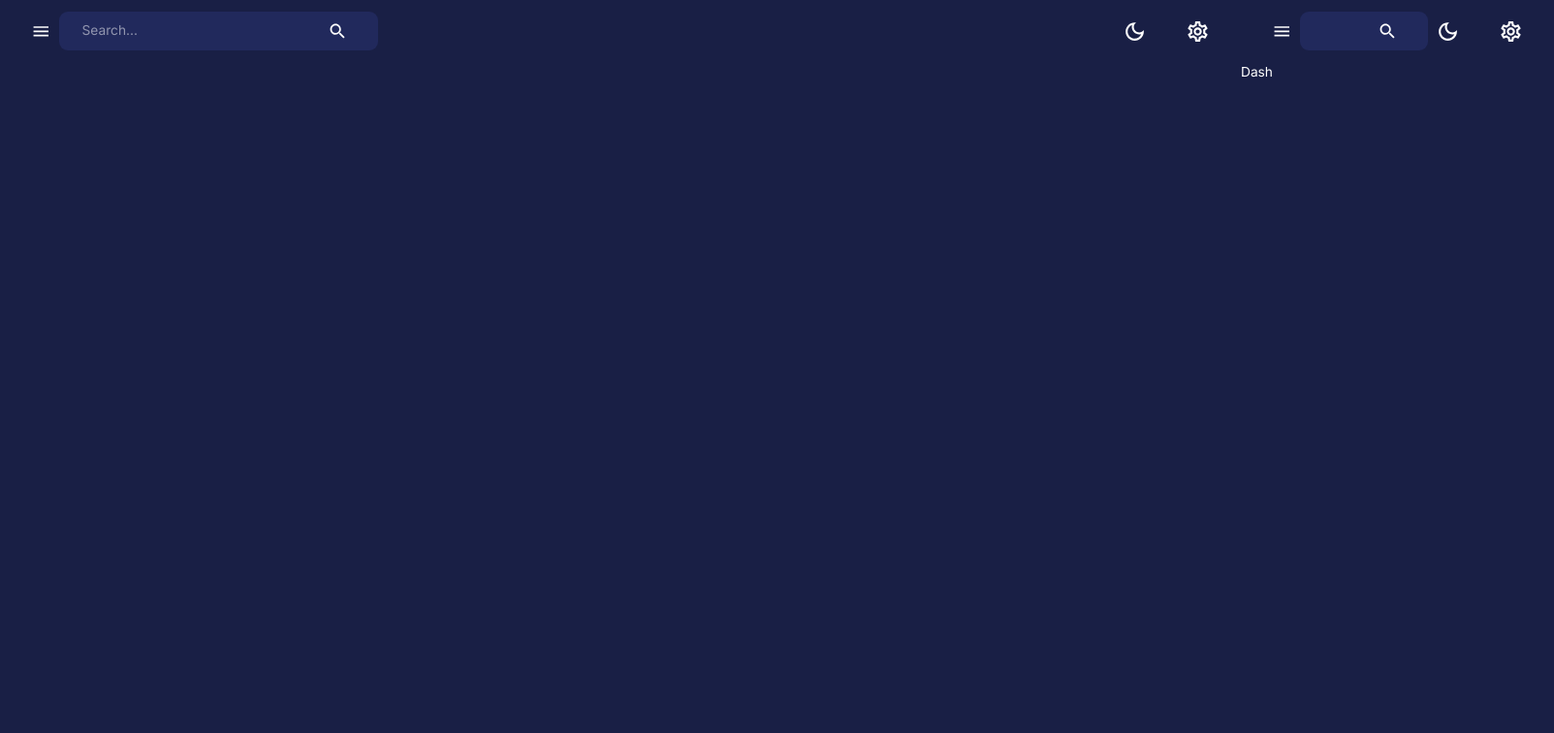
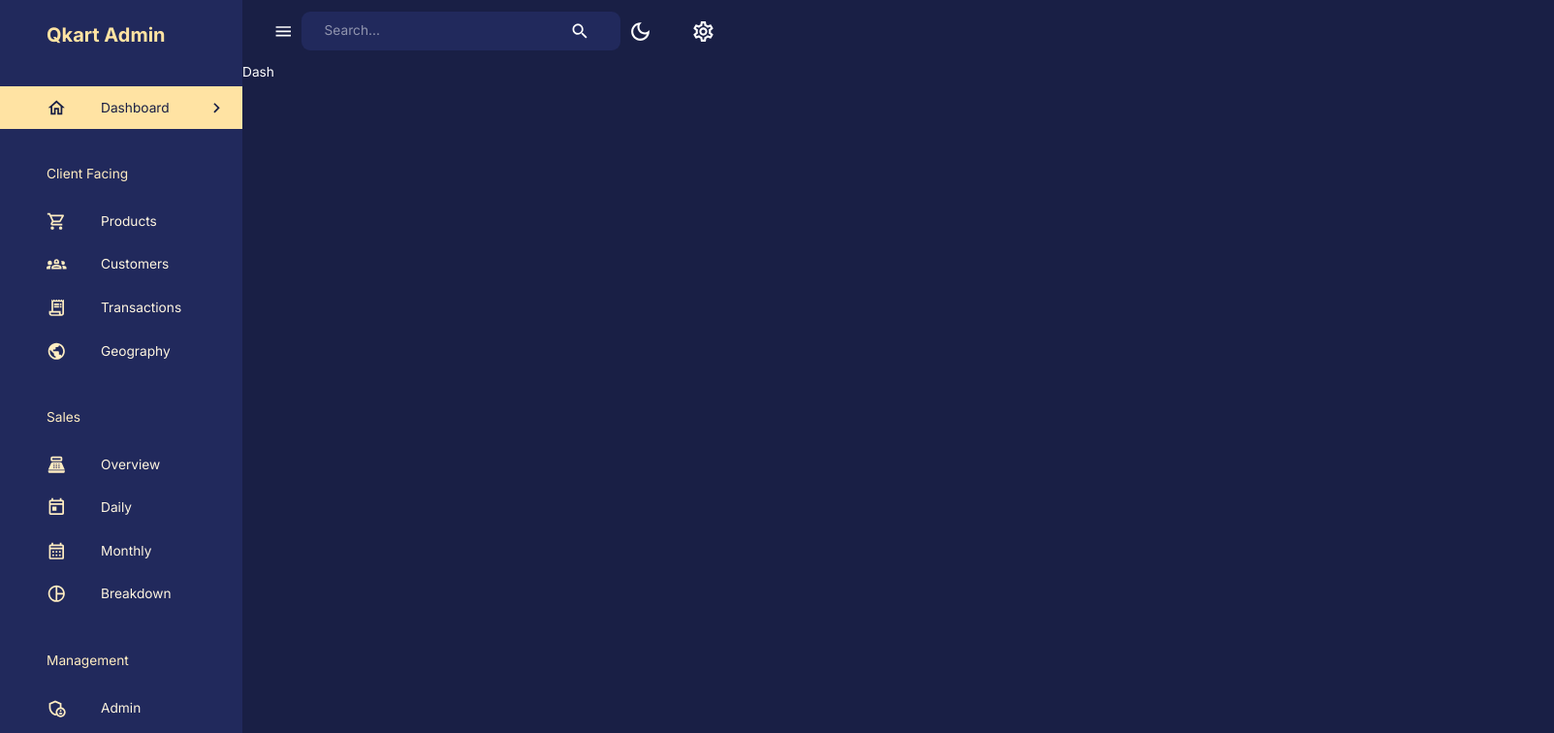
Before and after one commit to anishtharur/Qkart-Admin-client, a React (Create React App) app: page /dashboard in a window 1280 px wide. Shown: the top 756 px of the page at 97% size, 1603 px wide, since content can reach past the window. Built offline with nearby package versions, Linux system fonts and the light colour scheme.

Commit message:
Navbar and sidebar completed

```diff
--- a/src/components/NavBar.jsx
+++ b/src/components/NavBar.jsx
@@ -19,7 +19,7 @@
   useTheme,
 } from "@mui/material";
 
-const NavBar = () => {
+const NavBar = ({ isSidebarOpen, setIsSidebarOpen }) => {
   const dispatch = useDispatch();
   const theme = useTheme();
 
@@ -34,7 +34,7 @@
       <Toolbar sx={{ justifyContent: "space-between" }}>
         {/* Left Side */}
         <FlexBetween>
-          <IconButton onClick={() => console.log("open/close sidebar")}>
+          <IconButton onClick={() => setIsSidebarOpen(!isSidebarOpen)}>
             <MenuIcon />
           </IconButton>
           <FlexBetween
--- a/src/components/SideBar.jsx
+++ b/src/components/SideBar.jsx
@@ -33,6 +33,64 @@
 import FlexBetween from "./FlexBetween";
 import profileImage from "assets/profile.jpeg";
 
+const navItems = [
+  {
+    text: "Dashboard",
+    icon: <HomeOutlined />,
+  },
+  {
+    text: "Client Facing",
+    icon: null,
+  },
+  {
+    text: "Products",
+    icon: <ShoppingCartOutlined />,
+  },
+  {
+    text: "Customers",
+    icon: <Groups2Outlined />,
+  },
+  {
+    text: "Transactions",
+    icon: <ReceiptLongOutlined />,
+  },
+  {
+    text: "Geography",
+    icon: <PublicOutlined />,
+  },
+  {
+    text: "Sales",
+    icon: null,
+  },
+  {
+    text: "Overview",
+    icon: <PointOfSaleOutlined />,
+  },
+  {
+    text: "Daily",
+    icon: <TodayOutlined />,
+  },
+  {
+    text: "Monthly",
+    icon: <CalendarMonthOutlined />,
+  },
+  {
+    text: "Breakdown",
+    icon: <PieChartOutlined />,
+  },
+  {
+    text: "Management",
+    icon: null,
+  },
+  {
+    text: "Admin",
+    icon: <AdminPanelSettingsOutlined />,
+  },
+  {
+    text: "Performance",
+    icon: <TrendingUpOutlined />,
+  },
+];
 const SideBar = ({
   isNonMobile,
   drawerWidth,
@@ -82,6 +140,54 @@
                 )}
               </FlexBetween>
             </Box>
+            <List>
+              {navItems.map(({ text, icon }) => {
+                if (!icon) {
+                  return (
+                    <Typography key={text} sx={{ m: "2.25rem 0 1rem 3rem" }}>
+                      {text}
+                    </Typography>
+                  );
+                }
+                const lcText = text.toLowerCase();
+                return (
+                  <ListItem key={text} disablePadding>
+                    <ListItemButton
+                      onClick={() => {
+                        navigate(`/${lcText}`);
+                        setActive(lcText);
+                      }}
+                      sx={{
+                        backgroundColor:
+                          active === lcText
+                            ? theme.palette.secondary[300]
+                            : "transparent",
+                        color:
+                          active === lcText
+                            ? theme.palette.primary[600]
+                            : theme.palette.secondary[100],
+                      }}
+                    >
+                      <ListItemIcon
+                        sx={{
+                          ml: "2rem",
+                          color:
+                            active === lcText
+                              ? theme.palette.primary[600]
+                              : theme.palette.secondary[200],
+                        }}
+                      >
+                        {icon}
+                      </ListItemIcon>
+                      <ListItemText primary={text} />
+                      {active === lcText && (
+                        <ChevronRightOutlined sx={{ ml: "auto" }} />
+                      )}
+                    </ListItemButton>
+                  </ListItem>
+                );
+              })}
+            </List>
           </Box>
         </Drawer>
       )}
--- a/src/scenes/layout/index.jsx
+++ b/src/scenes/layout/index.jsx
@@ -4,7 +4,7 @@
 import { Outlet } from "react-router-dom";
 import { useSelector } from "react-redux";
 import NavBar from "components/NavBar";
-import SideBar from "components/NavBar";
+import SideBar from "components/SideBar";
 
 const Layout = () => {
   const isNonMobile = useMediaQuery("(min-width : 600px)");
--- a/src/state/index.js
+++ b/src/state/index.js
@@ -2,6 +2,7 @@
 
 const initialState = {
   mode: "dark",
+  userId: "63701cc1f03239b7f700000e",
 };
 
 export const globalSlice = createSlice({
```
